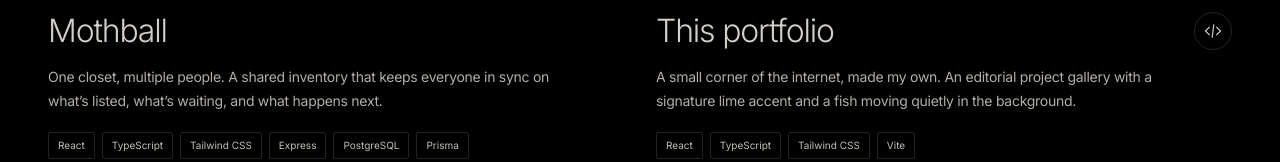
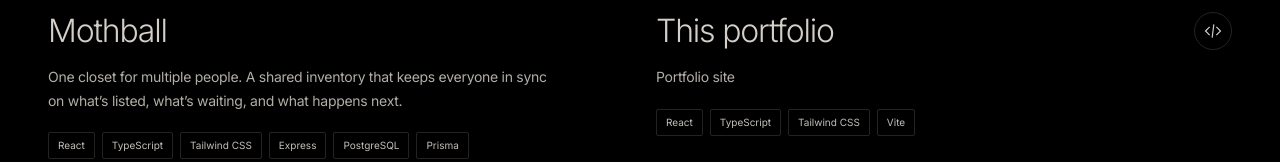
Before and after one commit to nataly-tuong/portfolio, a React (Vite) app: page / in a window 1280 px wide. Shown: the part 2247-2409 px from the top of the page. Built offline with nearby package versions, Linux system fonts and the light colour scheme.

Commit message:
project description

```diff
--- a/src/data/projects.ts
+++ b/src/data/projects.ts
@@ -37,7 +37,7 @@ export const projects = [
     image: asset("mothball.webp"),
     alt: "Mothball shared closet landing page with inventory statuses and collaboration features",
     description:
-      "One closet, multiple people. A shared inventory that keeps everyone in sync on what’s listed, what’s waiting, and what happens next.",
+      "One closet for multiple people. A shared inventory that keeps everyone in sync on what’s listed, what’s waiting, and what happens next.",
     stack: [
       "React",
       "TypeScript",
@@ -58,8 +58,7 @@ export const projects = [
     category: "WEB / INTERACTION",
     image: asset("portfolio.png"),
     alt: "",
-    description:
-      "A small corner of the internet, made my own. An editorial project gallery with a signature lime accent and a fish moving quietly in the background.",
+    description: "Portfolio site",
     stack: ["React", "TypeScript", "Tailwind CSS", "Vite"],
     detail:
       "A responsive portfolio with screenshot-led project stories, accessible navigation, and reduced-motion support. The original fish video remains the visual signature.",
```
